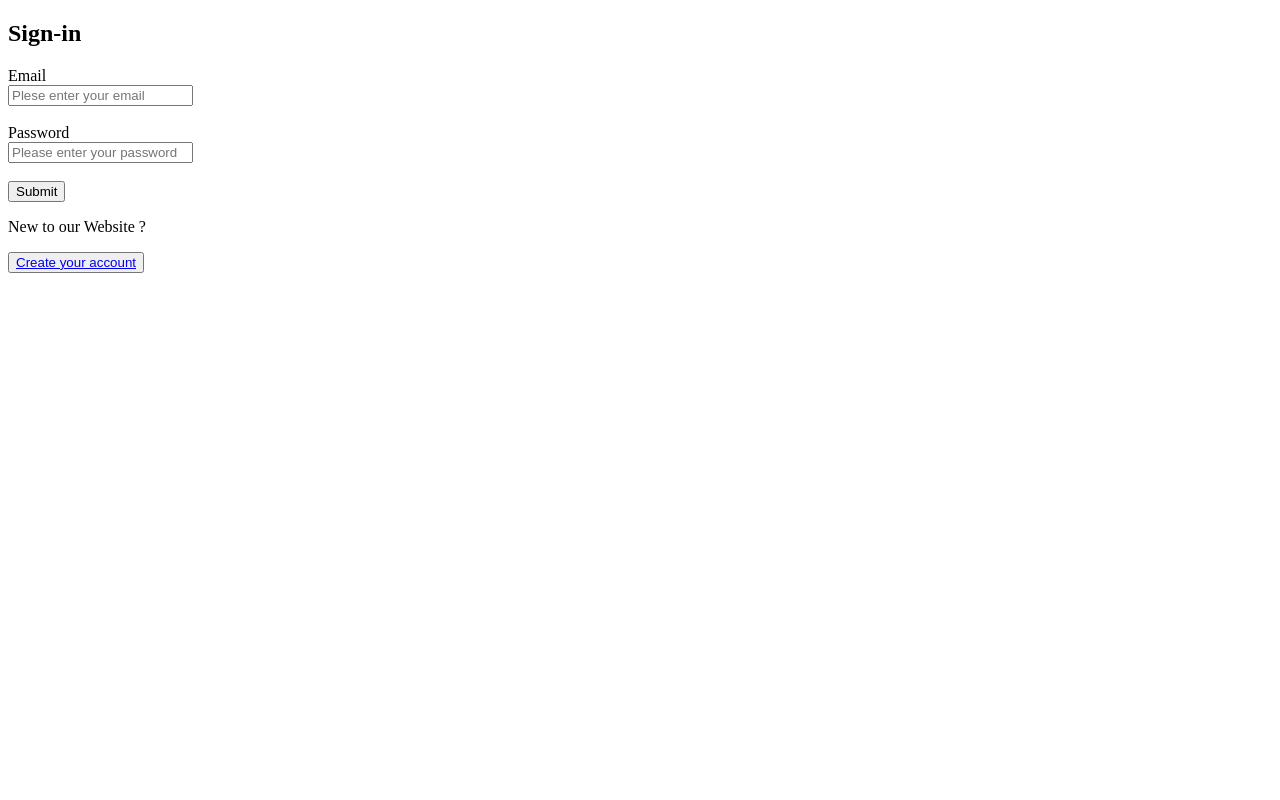
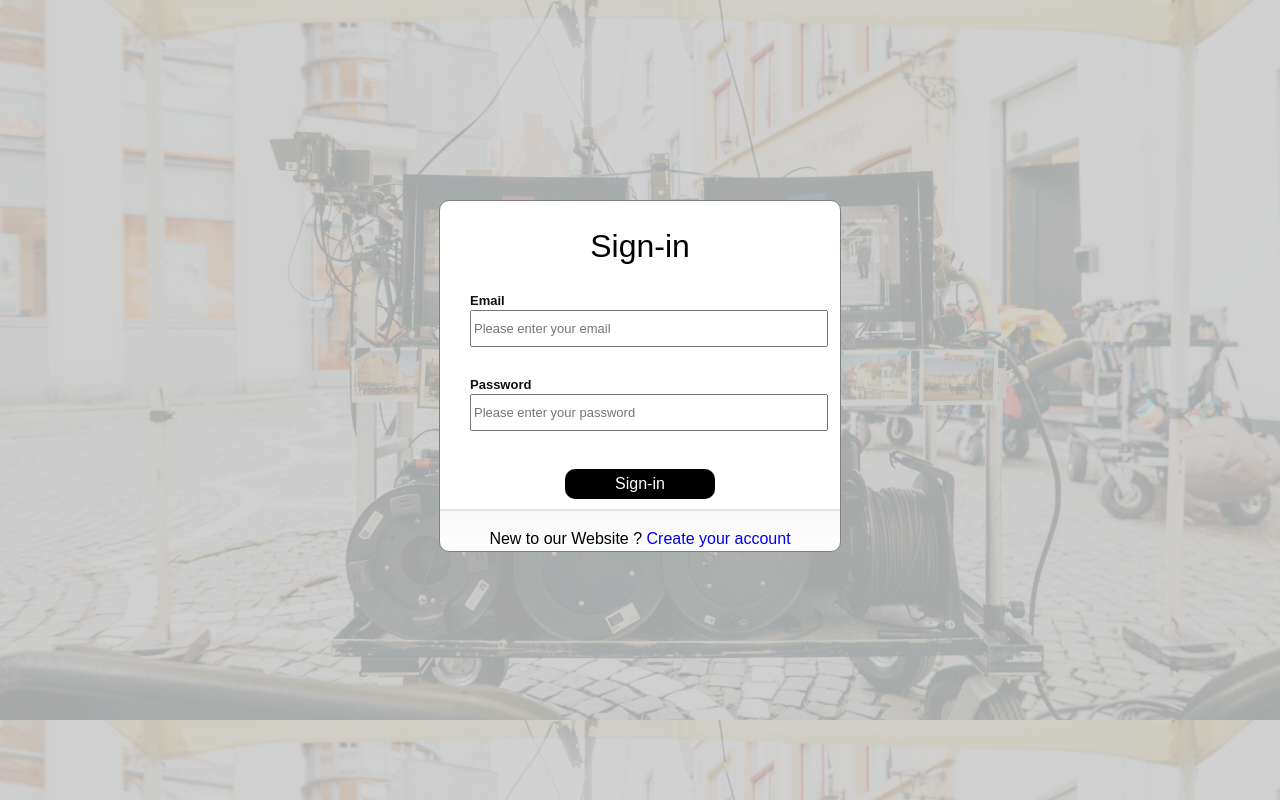
Before and after one commit to DavidAngri/Movie_database, a PHP site: page /Log-in-page.php in a window 1280 px wide. Run offline with PHP 8.4, Linux system fonts and the light colour scheme.

Commit message:
styling done

```diff
--- a/Log-in-page.php
+++ b/Log-in-page.php
@@ -48,8 +48,89 @@ if (isset($_POST['submitBtn'])) {
     <title>Document</title>
 </head>
 <style>
-    form {
-        align-items: center;
+    section {
+        border: 1px solid gray;
+        border-radius: 10px;
+        margin: auto;
+        margin-top: 200px;
+        width: 400px;
+        height: 350px;
+        font-family: Arial, Helvetica, sans-serif;
+        background-color: white;
+    }
+
+    h1 {
+        font-size: 2rem;
+        text-align: center;
+        font-family: Arial, Helvetica, sans-serif;
+        text-rendering: optimizeLegibility;
+        font-weight: 400;
+    }
+
+    #enterEmail,
+    #password {
+        width: 350px;
+        height: 31px;
+        font-size: 13px;
+        margin-bottom: 10px;
+
+    }
+
+    label {
+        padding-left: 30px;
+        font-size: 13px;
+        line-height: 19px;
+        color: #111;
+        font-family: Arial, sans-serif;
+        font-weight: 700;
+    }
+
+    div {
+        padding-left: 30px;
+    }
+
+    article {
+        height: 44px;
+        padding-top: 5px;
+        background: -webkit-linear-gradient(to bottom, rgba(0, 0, 0, .14), rgba(0, 0, 0, .03) 3px, transparent);
+        background: linear-gradient(to bottom, rgba(0, 0, 0, .14), rgba(0, 0, 0, .03) 3px, transparent);
+        z-index: 0;
+        zoom: 1;
+        text-align: center;
+    }
+
+    #submitBtn {
+        margin-left: 125px;
+        width: 150px;
+        font-size: 1rem;
+        margin-bottom: 10px;
+        height: 30px;
+        color: white;
+        background-color: black;
+        transition-duration: 0.4s;
+        border-radius: 10px;
+        border: none;
+        margin-top: 10px;
+    }
+
+    #submitBtn:hover {
+        background-color: white;
+        color: black;
+
+    }
+
+    a {
+        text-decoration: none;
+    }
+
+    body {
+
+        background-size: cover;
+        background-image: linear-gradient(to top, rgba(200, 200, 200, 0.839), rgba(200, 200, 200, 0.839)), url('images/background.jpg');
+    }
+
+    span {
+        color: red;
     }
 </style>
 
@@ -60,16 +141,22 @@ if (isset($_POST['submitBtn'])) {
         <h1>Sign-in</h1>
         <form action="" method="POST">
             <label for="email">Email</label><br>
-            <input type="text" name="email" id="enterEmail" placeholder="Plese enter your email" value="<?php echo $email ?>"><br>
-            <?php if (isset($errors['email'])) echo $errors['email']; ?><br>
+            <div>
+                <input type="text" name="email" id="enterEmail" placeholder="Please enter your email" value="<?php echo $email ?>"><br>
+                <?php if (isset($errors['email'])) echo '<span>' . $errors['email'] . '</span>'; ?><br>
+            </div>
+
             <label for="password">Password</label><br>
-            <input type="passord" name="password" id="password" placeholder="Please enter your password" value="<?php echo $password ?>"><br>
-            <?php if (isset($errors['password'])) echo $errors['password']; ?><br>
-            <input type="submit" name="submitBtn" id="submitBtn">
+            <div>
+                <input type="passord" name="password" id="password" placeholder="Please enter your password" value="<?php echo $password ?>"><br>
+                <?php if (isset($errors['password'])) echo '<span>' . $errors['password'] . '</span>'; ?><br>
+            </div>
+            <input type="submit" name="submitBtn" id="submitBtn" value="Sign-in">
         </form>
-        <p>New to our Website ? </p>
-        <button><a href="#">Create your account</a></button>
+        <article>
+            <p>New to our Website ? <a href="#">Create your account</a></p>
 
+        </article>
 
 
 
```
Also changed, not shown: images/background.jpg (added).
